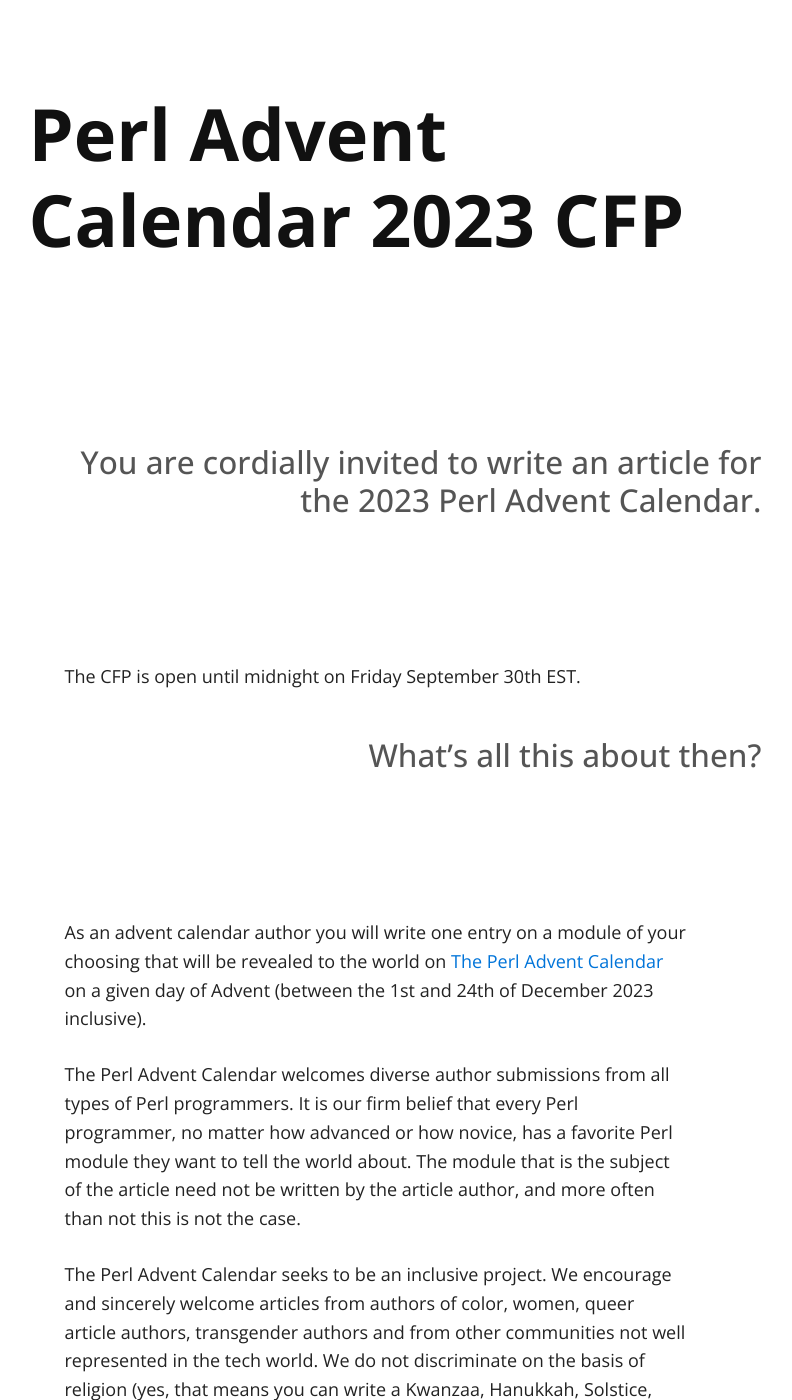
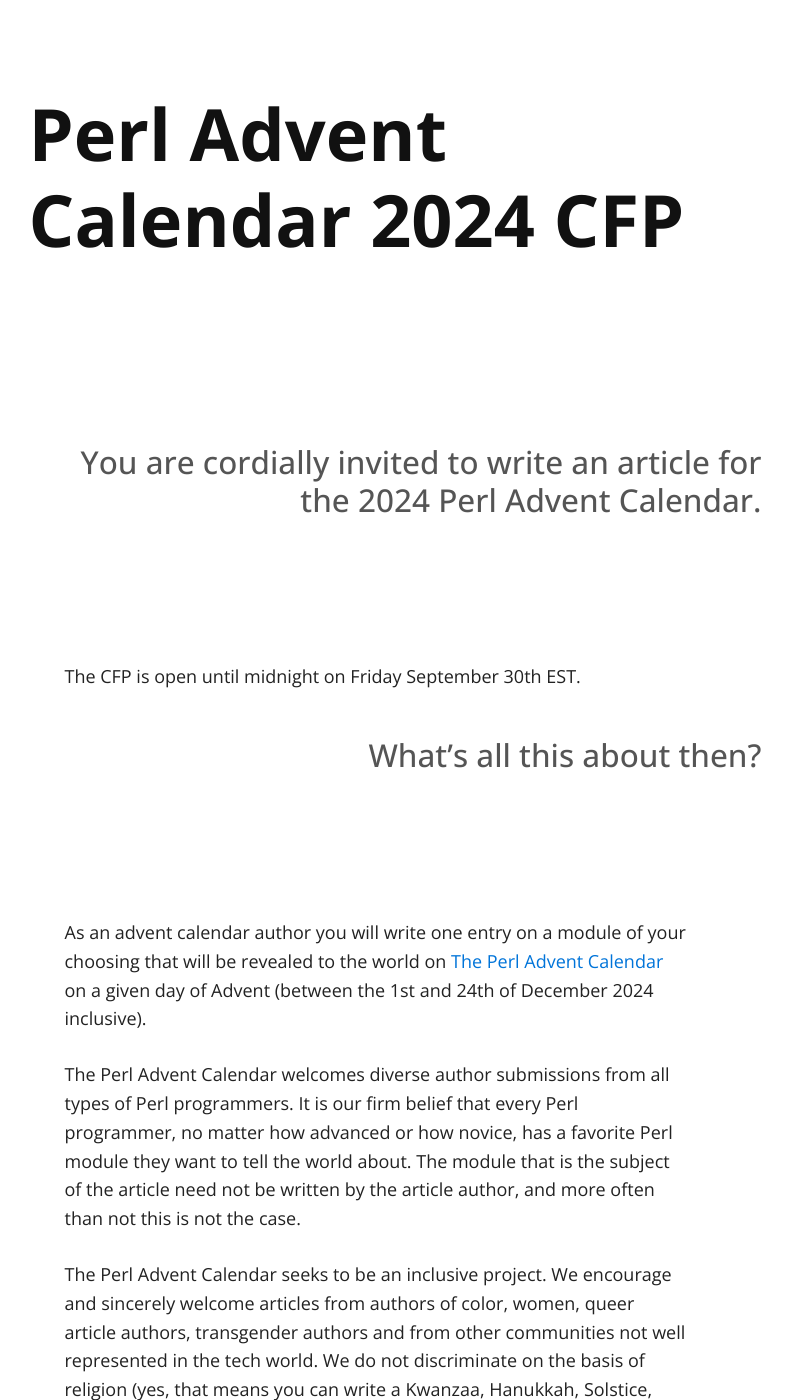
Before and after one commit to davorg/perl-advent-cfp, a Jekyll site: the page built from index.md, in a window 1280 px wide and 1400 px high. Shown: the whole window, without its empty margins (263-1055 px from the left). Built offline with Jekyll 4.4.1, drawn with Linux system fonts in a browser that asks for light colours; nearby versions of some CDN libraries; our own code applies the rules of GitHub Pages for plain Markdown files; some of the changed text lies outside the part shown.

Commit message:
s/2023/2024/

```diff
--- a/_config.yml
+++ b/_config.yml
@@ -1,7 +1,7 @@
 # Site settings
-title: Perl Advent Calendar 2023 CFP
-tag_text: Perl Advent Calendar 2023 CFP
-description: The Call For Participation for the 2023 Perl Advent Calendar
+title: Perl Advent Calendar 2024 CFP
+tag_text: Perl Advent Calendar 2024 CFP
+description: The Call For Participation for the 2024 Perl Advent Calendar
 url: "https://cfp.perladvent.org"
 baseurl: ""
 
--- a/_includes/sharing.html
+++ b/_includes/sharing.html
@@ -2,7 +2,7 @@
   <ul class="rrssb-buttons rrssb-1">
     <li class="rrssb-email">
       <!-- Replace subject with your message using URL Endocding: http://meyerweb.com/eric/tools/dencoder/ -->
-      <a href="mailto:?subject=The%202023%20Perl%20Advent%20Calendar%20CFP%20is%20open%20http%3A%2F%2Fcfp.perladvent.org%2F">
+      <a href="mailto:?subject=The%202024%20Perl%20Advent%20Calendar%20CFP%20is%20open%20http%3A%2F%2Fcfp.perladvent.org%2F">
         <span class="rrssb-icon"><svg xmlns="https://www.w3.org/2000/svg" width="28" height="28" viewBox="0 0 28 28"><path d="M20.11 26.147c-2.335 1.05-4.36 1.4-7.124 1.4C6.524 27.548.84 22.916.84 15.284.84 7.343 6.602.45 15.4.45c6.854 0 11.8 4.7 11.8 11.252 0 5.684-3.193 9.265-7.398 9.3-1.83 0-3.153-.934-3.347-2.997h-.077c-1.208 1.986-2.96 2.997-5.023 2.997-2.532 0-4.36-1.868-4.36-5.062 0-4.75 3.503-9.07 9.11-9.07 1.713 0 3.7.4 4.6.972l-1.17 7.203c-.387 2.298-.115 3.3 1 3.4 1.674 0 3.774-2.102 3.774-6.58 0-5.06-3.27-8.994-9.304-8.994C9.05 2.87 3.83 7.545 3.83 14.97c0 6.5 4.2 10.2 10 10.202 1.987 0 4.09-.43 5.647-1.245l.634 2.22zM16.647 10.1c-.31-.078-.7-.155-1.207-.155-2.572 0-4.596 2.53-4.596 5.53 0 1.5.7 2.4 1.9 2.4 1.44 0 2.96-1.83 3.31-4.088l.592-3.72z"/></svg></span>
         <span class="rrssb-text">email</span>
       </a>
@@ -19,7 +19,7 @@
 
     <li class="rrssb-twitter">
       <!-- Replace href with your Meta and URL information  -->
-      <a href="https://twitter.com/intent/tweet?text=The+2023+Perl+Advent+Calendar+CFP+is+open+https://cfp.perladvent.org/"
+      <a href="https://twitter.com/intent/tweet?text=The+2024+Perl+Advent+Calendar+CFP+is+open+https://cfp.perladvent.org/"
       class="popup">
         <span class="rrssb-icon">
           <svg xmlns="https://www.w3.org/2000/svg" width="28" height="28" viewBox="0 0 28 28">
--- a/index.md
+++ b/index.md
@@ -2,7 +2,7 @@
 layout: default
 ---
 
-## You are cordially invited to write an article for the 2023 Perl Advent Calendar.
+## You are cordially invited to write an article for the 2024 Perl Advent Calendar.
 
 The CFP is open until midnight on Friday September 30th EST.
 
@@ -11,7 +11,7 @@ The CFP is open until midnight on Friday September 30th EST.
 As an advent calendar author you will write one entry on a module of your
 choosing that will be revealed to the world on
 [The Perl Advent Calendar](https://www.perladvent.org/)
-on a given day of Advent (between the 1st and 24th of December 2023 inclusive).
+on a given day of Advent (between the 1st and 24th of December 2024 inclusive).
 
 The Perl Advent Calendar welcomes diverse author submissions from all types of
 Perl programmers.  It is our firm belief that every Perl programmer, no matter
@@ -38,7 +38,7 @@ In order to participate in the Perl Advent Calendar please [create an issue on
 GitHub](https://github.com/perladvent/Perl-Advent/issues/new?assignees=&labels=article&template=i-want-to-write-an-article.md&title=)
 to submit your chosen module and a brief description of your article (which need
 be no more than two or three sentences) by no later than **11:59 PM EST Friday
-September 30th 2023**.  If you don't have an idea for an article but would
+September 30th 2024**.  If you don't have an idea for an article but would
 be open to some suggestions or coming up with an article idea later on, just say
 so in the submission!
 
@@ -46,23 +46,23 @@ We look forward to hearing from you!
 
 ### Timelines ###
 
-* 11:59 PM EST Friday September 30th 2023: Deadline for article proposal
+* 11:59 PM EST Friday September 30th 2024: Deadline for article proposal
   submission.
 
-* 11:59 PM EST Saturday **October 1st 2023**: Authors of all CFP submissions will
+* 11:59 PM EST Saturday **October 1st 2024**: Authors of all CFP submissions will
   be notified if their article has been accepted.
 
-* 11:59 PM EST Tuesday **November 1st 2023**: First draft of article submission
+* 11:59 PM EST Tuesday **November 1st 2024**: First draft of article submission
   committed by author into Perl Advent Calendar Github repository.  This need
   not be 100% completed at this point, but at this stage the Perl Advent
   Calendar editorial team will start the editing process (correcting typos,
   editing for house style, making sure the article renders correctly, suggesting
   language and graphics improvements, etc).
 
-* 11:59 PM EST Tuesday **November 15th 2023**: Deadline for the final changes
+* 11:59 PM EST Tuesday **November 15th 2024**: Deadline for the final changes
   to the articles.
 
-* 12:00 AM EST Thursday **December 1st 2023**: Advent begins.  Go live date.
+* 12:00 AM EST Thursday **December 1st 2024**: Advent begins.  Go live date.
 
 ### Guidelines on the Articles ###
 
```
Also changed, not shown: accepted.md (+14 -14 lines).
